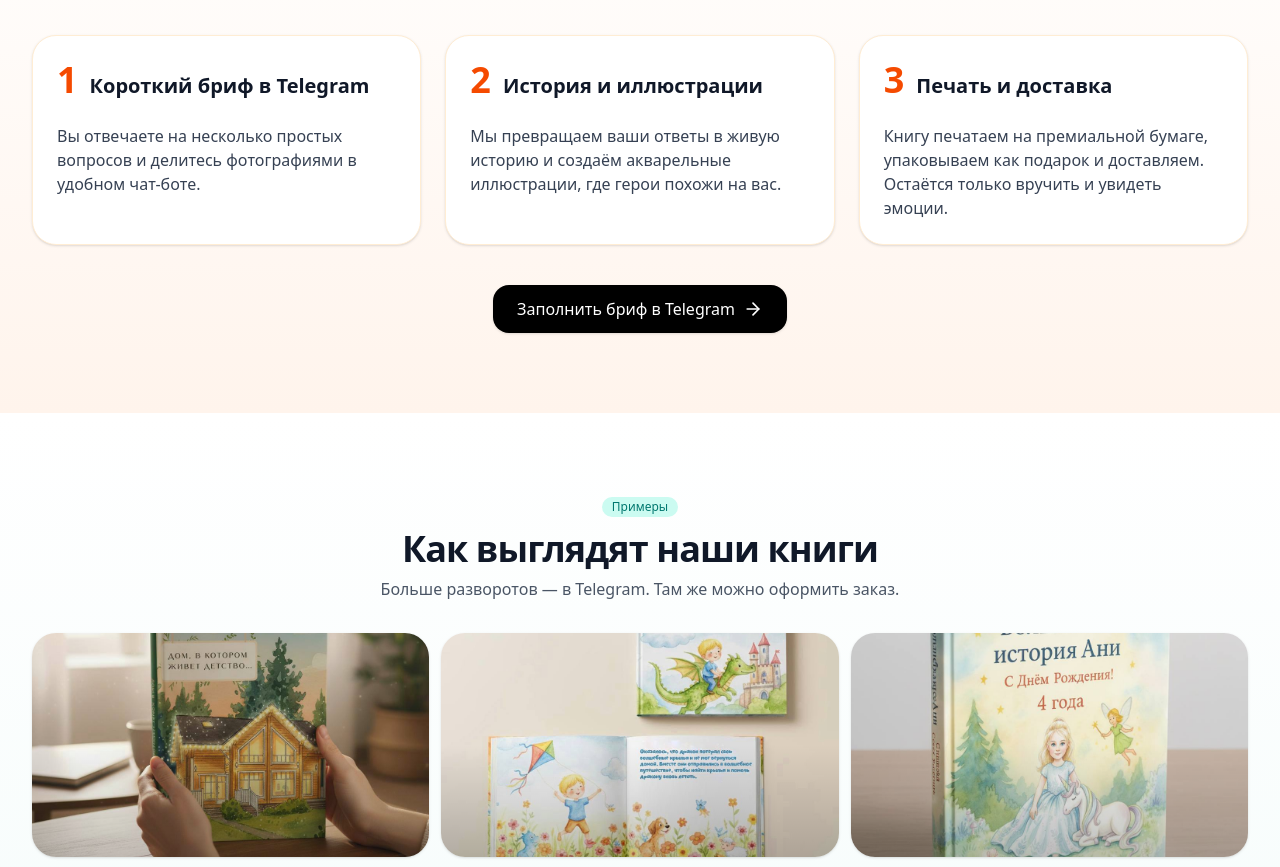
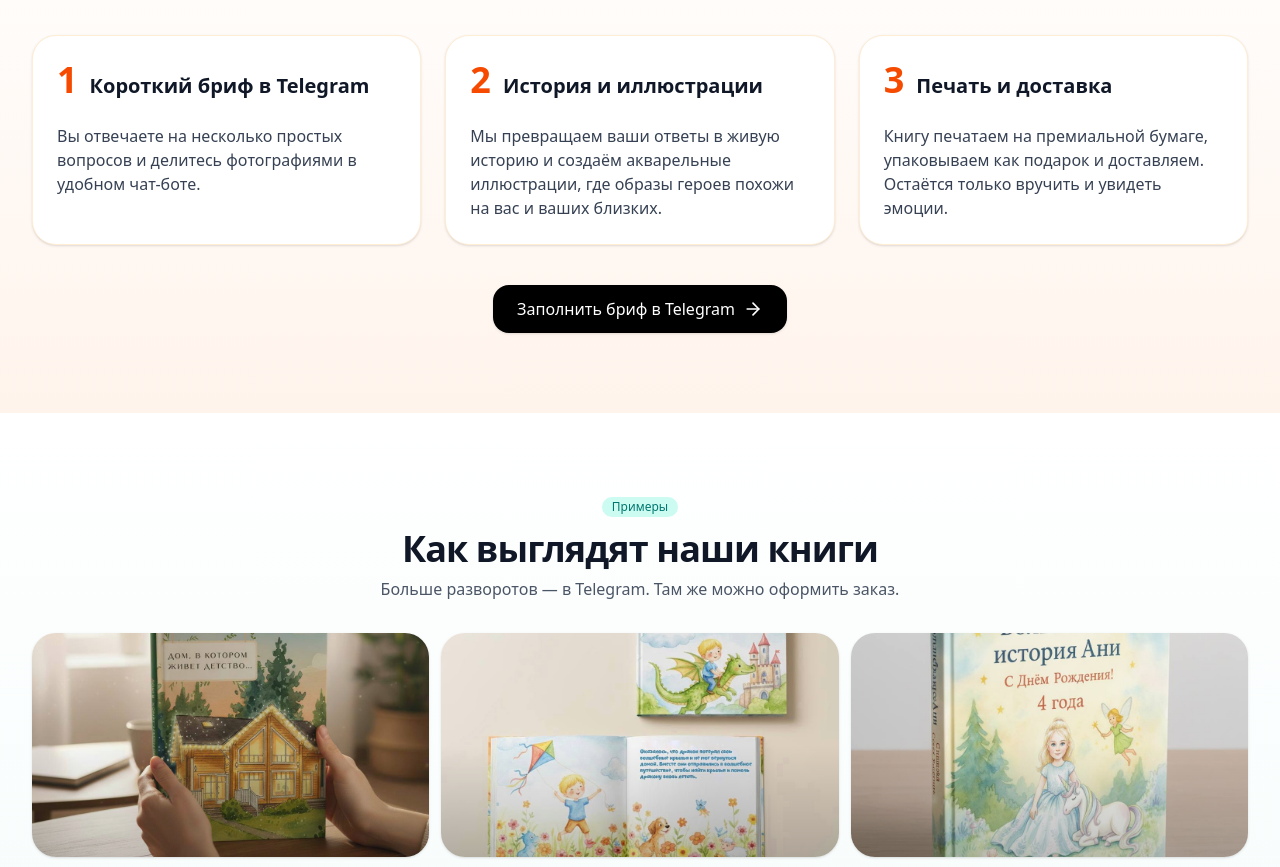
Before and after one commit to pastushin86-cpu/voobrazhay-landing, a Next.js app: page / in a window 1280 px wide. Shown: the part 1360-2227 px from the top of the page. Built offline with nearby package versions, Linux system fonts and the light colour scheme.

Commit message:
Update illustration text: add 'ваших близких' to hero description

```diff
--- a/src/app/page.tsx
+++ b/src/app/page.tsx
@@ -172,7 +172,7 @@ export default function VoobrazhayLanding() {
             },{
               step: 2,
               title: "История и иллюстрации",
-              text: "Мы превращаем ваши ответы в живую историю и создаём акварельные иллюстрации, где герои похожи на вас.",
+              text: "Мы превращаем ваши ответы в живую историю и создаём акварельные иллюстрации, где образы героев похожи на вас и ваших близких.",
             },{
               step: 3,
               title: "Печать и доставка",
```
